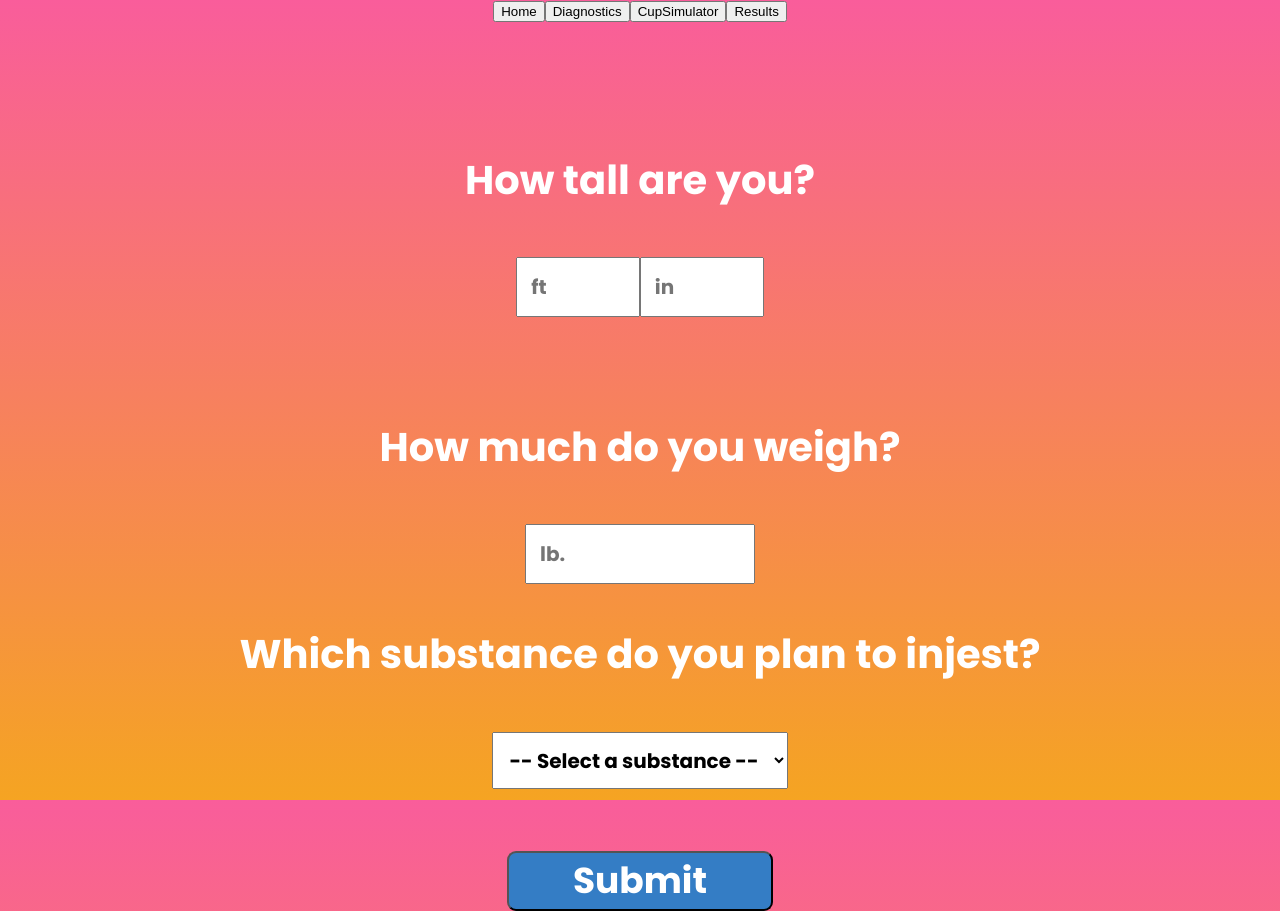
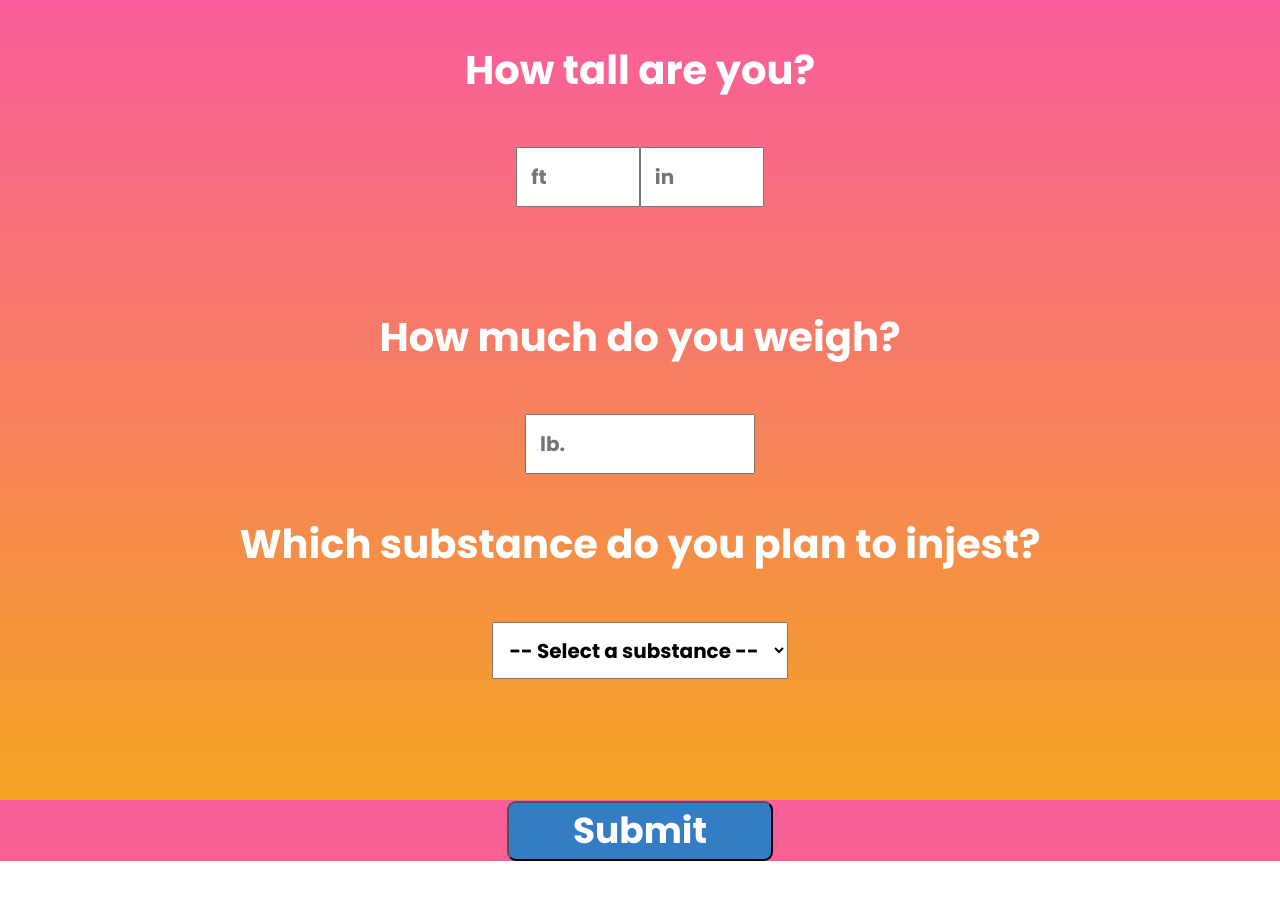
Before and after one commit to alexlwn123/guzzler, a React (Create React App) app: page /diagnostics in a window 1280 px wide. After the commit the page ends 861 px from the top, so only its background shows below. Built offline with nearby package versions, Linux system fonts and the light colour scheme; a small style sheet from the web is missing.

Commit message:
Added pitch, small adjustments

```diff
--- a/src/App.js
+++ b/src/App.js
@@ -12,7 +12,6 @@ function App() {
   const LandingScreen = loadable(() => import("./Components/LandingScreen.js"), {fallback: <Loading />});
   const Simulator = loadable(() => import("./Components/CupSimulator.js"), {fallback: <Loading />});
   //const Diagnostics = loadable(() => import("./Components/Q1.js"), {fallback: <Loading />});
-  const Results = loadable(() => import("./Components/Results.js"), {fallback: <Loading />});
 
   const [heightFt, setHeightFt] = useState("");
   const [heightIn, setHeightIn] = useState("");
@@ -33,7 +32,6 @@ function App() {
 
   return (
     <div className="body">
-      <Header />
       <Switch>
         <Route exact path="/loading" component={Loading} />
         <Route exact path="/diagnostics"> <Diagnostics handler={handleChange} data={items} /></Route>
--- a/src/Components/LandingScreen.js
+++ b/src/Components/LandingScreen.js
@@ -4,10 +4,9 @@ import { Route, Link } from "react-router-dom";
 import logo from '../res/Logo.png';
 
 
+const LandingScreen = (props) => {
 
-
-const LandingScreen = (props) => {
-    const sodaCan = new Audio("http://www.orangefreesounds.com/wp-content/uploads/Kuglice/free-download-mp3.jpg");
+    const sodaCan = new Audio("https://www.fesliyanstudios.com/play-mp3/6920");
 
     useEffect(() => {
         async function playSound() {
--- a/src/Components/Q1.js
+++ b/src/Components/Q1.js
@@ -10,7 +10,7 @@ function Diagnostics(props) {
 
   return (
 
-      <div style={{"marginTop":"10%"}}>
+    <div style={{"marginTop":"3%"}}>
       <form className="form">
         <p>How tall are you?</p>
         <input
@@ -69,6 +69,7 @@ function Diagnostics(props) {
         <br />
 
         <br />
+        <br />
         <Link to='/simulator'>
           <button className='submit'>Submit</button>
         </Link>
```
Also changed, not shown: 1 other file (tests, documents, lock files or other folders).
